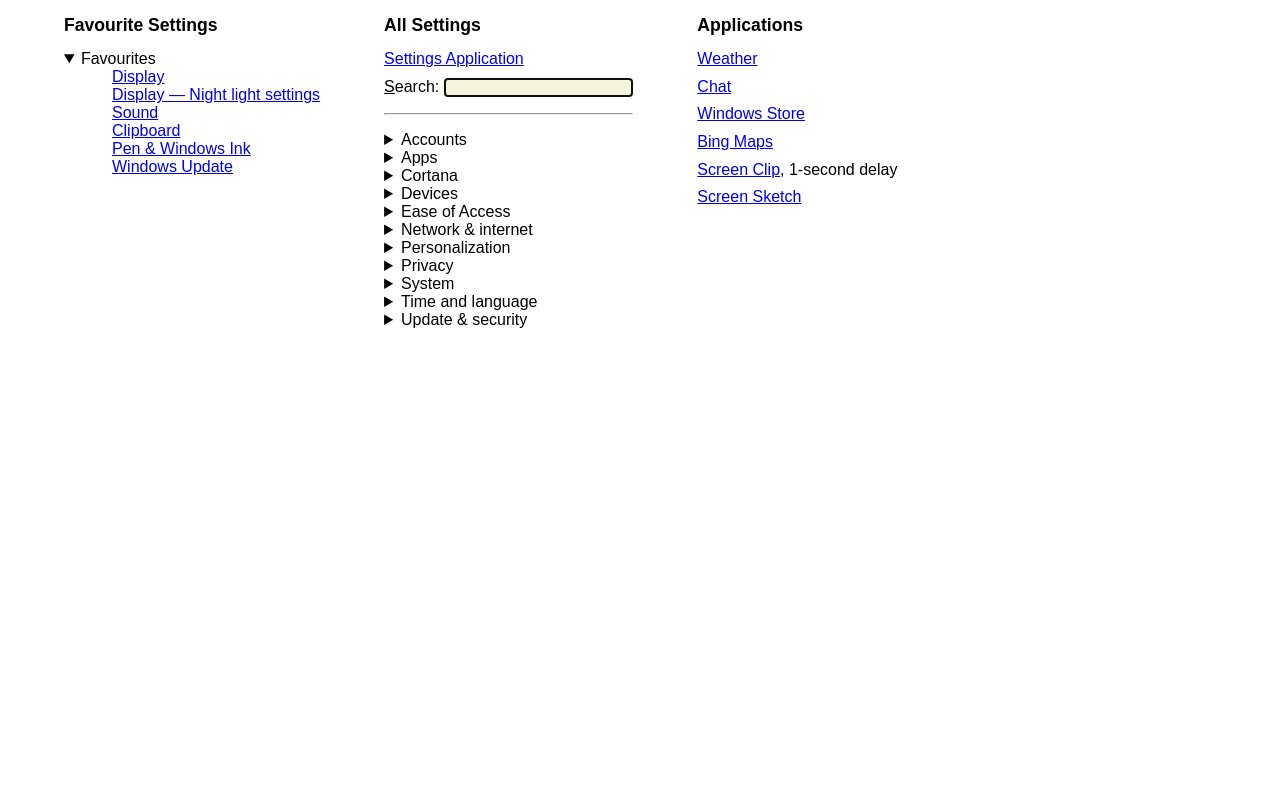
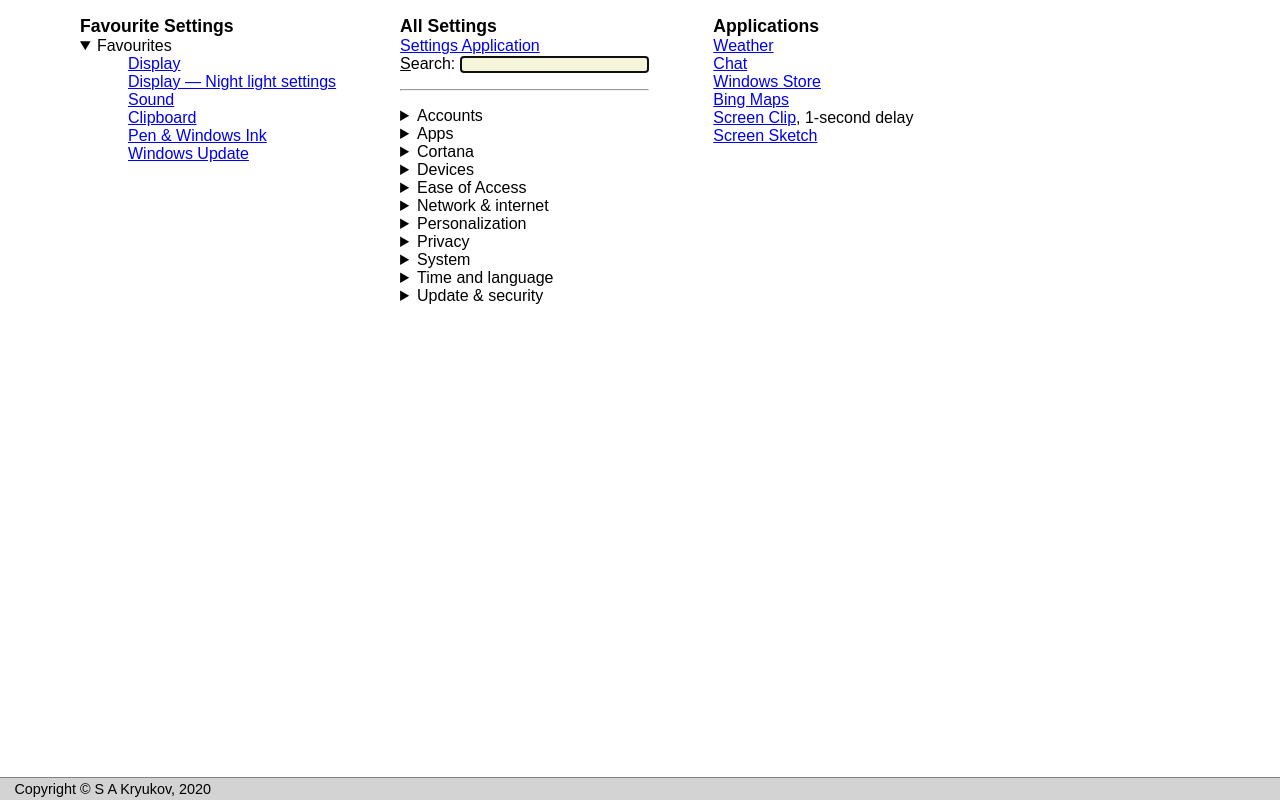
Before and after one commit to SAKryukov/ms-settings, a plain HTML site: page index.html in a window 1280 px wide. Drawn offline with Linux system fonts and the light colour scheme.

Commit message:
Fixed CSS, readme

```diff
--- a/index.html
+++ b/index.html
@@ -4,14 +4,24 @@
     <title>Microsoft Windows Settings</title>
     <meta charset="utf-8"/>
     <style>
-        * { font-family: sans-serif;    }
-        p { margin: 0; margin-top: 0.6em; }
+        * { font-family: sans-serif; }
+        * { margin: 0; padding: 0; }
+        html, body, main { height: 100%; }
+        body {
+            display: flex;
+            flex-flow: column;
+        }
+        main {
+          padding: 1em;
+          flex: auto;
+          overflow: auto;
+        }
+        footer { font-size: 90%; background-color: lightGray; border-top: gray solid thin; padding: 0.2em; padding-left: 1em; padding-right: 1em; }
         details > p, details > details { margin: 0; margin-left: 3em; }
         body > details { margin-top: 0.4em; margin-left: 2em; }
         hr { margin-top: 1em; margin-bottom: 1em; }
         h1 { font-size: 110%; }
         .hidden { display: none; }
-        body { display: table-row; width: 100%; }
         section { display: table-cell; padding-left: 4em; }
         input[type=text] { padding-left: 0.4em; padding-right: 0.4em; background-color: beige; border: solid thin saddlebrown; }
         #not-found { display: none; }
@@ -20,6 +30,7 @@
 
 <body>
 
+    <main>
     <section>
         <h1>Favourite Settings</h1>
 
@@ -346,6 +357,9 @@
         <p><a href="ms-screensketch:">Screen Sketch</a></p>
 
     </section>
+    </main>
+
+    <footer>Copyright &copy; S A Kryukov, 2020</footer>
 
 <script>
     "use strict";
```
Also changed, not shown: 1 other file.
